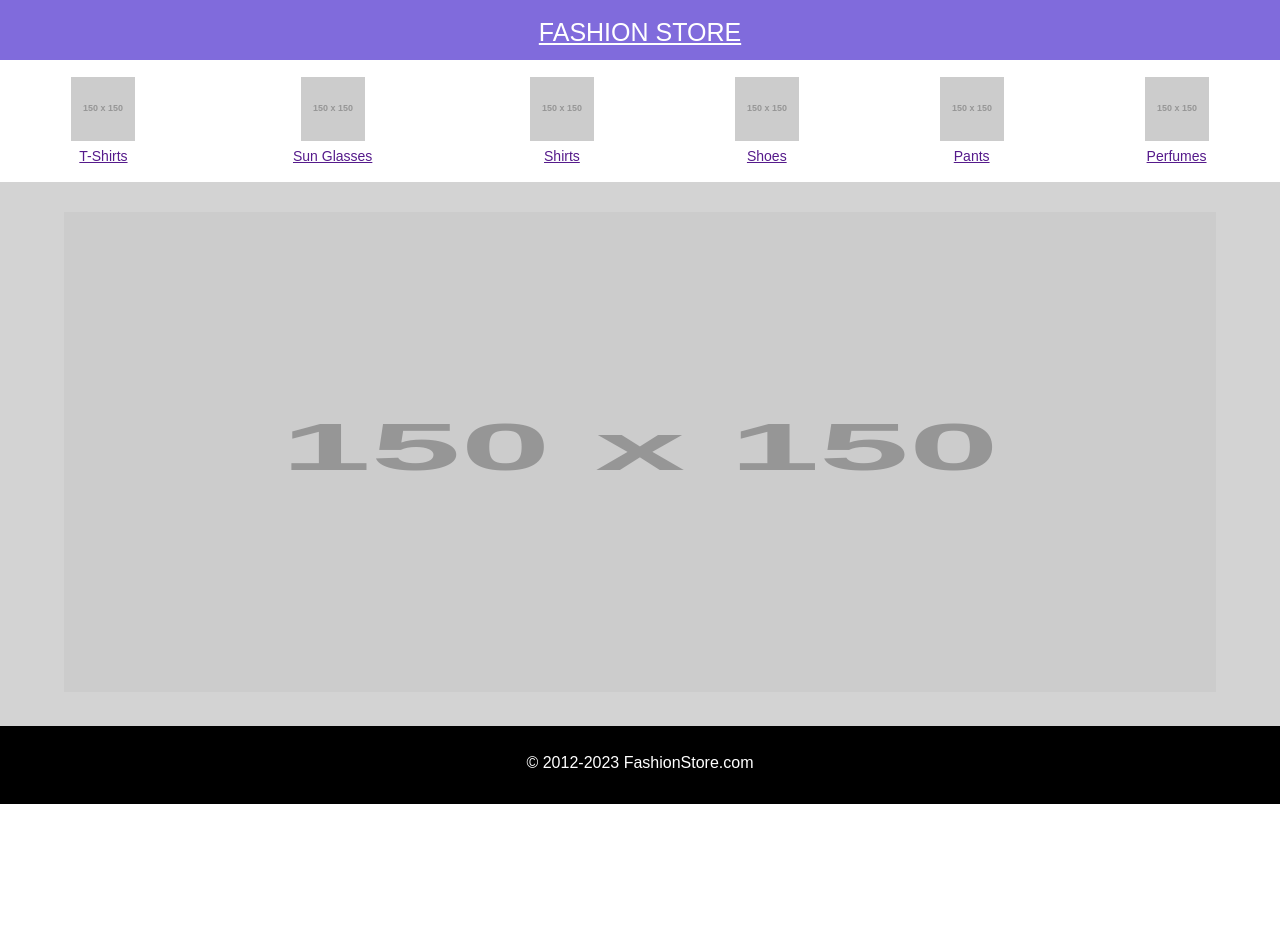
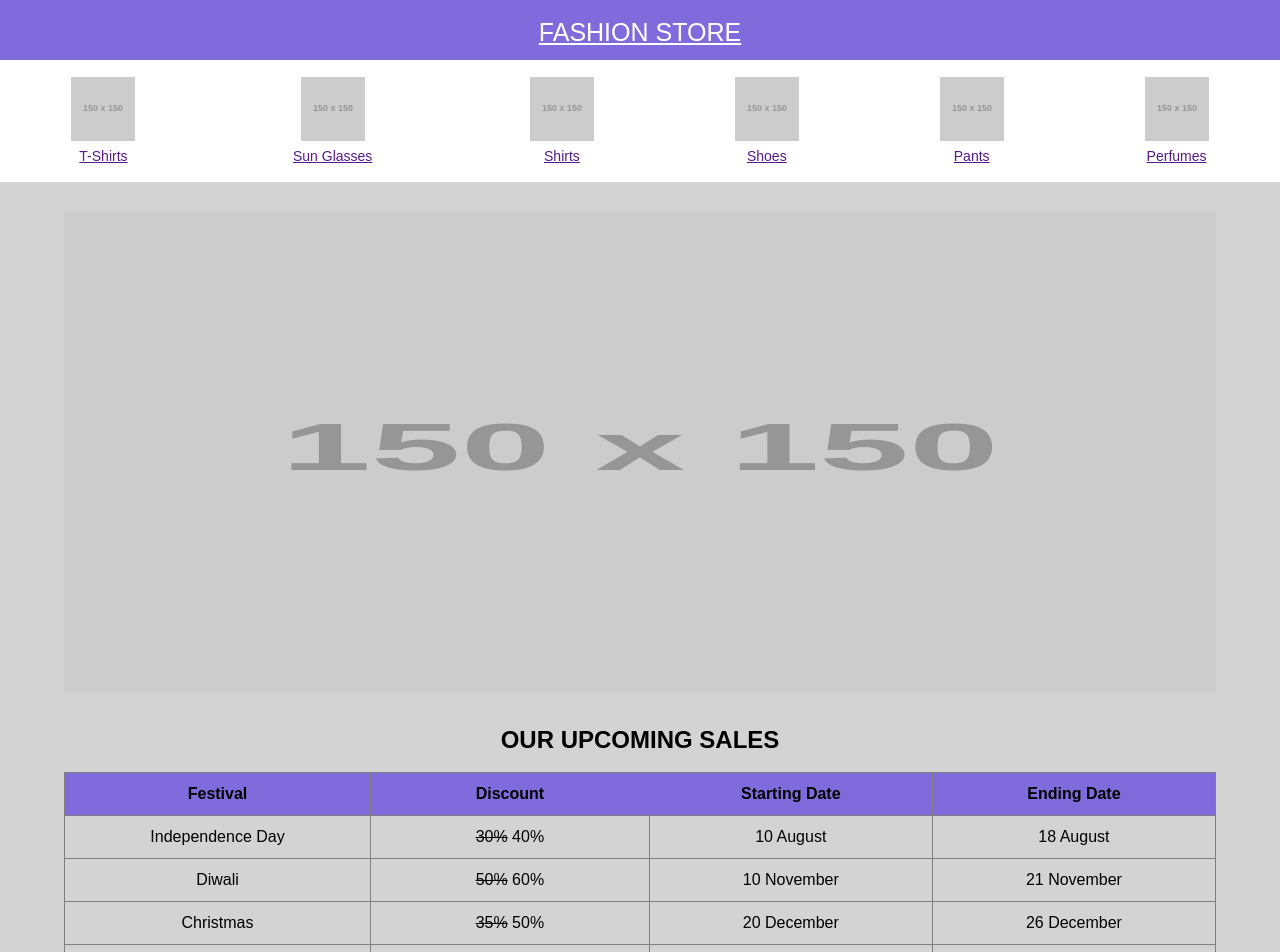
Before and after one commit to babunairofficial/Projects, a Vue app in the folder FashionStoreVue/: page / in a window 1280 px wide. Shown: the top 952 px of the page. Before the commit the page ends 804 px from the top, so only its background shows below. Built offline with nearby package versions, Linux system fonts and the light colour scheme.

Commit message:
fashion store - SalesTable

```diff
--- a/FashionStoreVue/src/App.vue
+++ b/FashionStoreVue/src/App.vue
@@ -5,6 +5,7 @@
     <main>
       <ItemsGrid />
       <ShoppingBanner />
+      <SalesTable />
     </main>
 
     <Footer/>
@@ -16,6 +17,7 @@ import Header from './components/Header.vue'
 import Footer from './components/Footer.vue'
 import ItemsGrid from './components/ItemsGrid.vue'
 import ShoppingBanner from './components/ShoppingBanner.vue';
+import SalesTable from './components/SalesTable.vue';
 
 
 
@@ -25,6 +27,7 @@ export default {
     Header,
     ItemsGrid,
     ShoppingBanner,
+    SalesTable,
     Footer
 
   }
--- a/FashionStoreVue/src/assets/style.css
+++ b/FashionStoreVue/src/assets/style.css
@@ -63,3 +63,16 @@ footer{
     width: 90vw;
     height: 60vh;
 }
+
+/*style sales table*/
+.Sales-table{
+    width: 90vw;
+    margin: auto;
+    border: 1px solid grey;
+    border-collapse: collapse;
+    padding: 12px;
+}
+
+.Sales-table-head{
+    background-color: #806BDC;
+}
--- a/FashionStoreVue/src/components/SalesTable.vue
+++ b/FashionStoreVue/src/components/SalesTable.vue
@@ -0,0 +1,42 @@
+<template>
+    <div class="Shopping-container">
+      <h2>OUR UPCOMING SALES</h2>
+      <br>
+      <table class="Sales-table">
+        <thead class="Sales-table-head">
+          <tr>
+            <th v-for="header in headers" :key="header" class="Sales-table">{{ header }}</th>
+          </tr>
+        </thead>
+        <tbody>
+          <tr v-for="sale in sales" :key="sale.festival">
+            <td v-for="(value, key) in sale" :key="key" class="Sales-table">
+              <template v-if="key === 'discount'">
+                <s>{{ value.original }}</s> {{ value.new }}
+              </template>
+              <template v-else>
+                {{ value }}
+              </template>
+            </td>
+          </tr>
+        </tbody>
+      </table>
+    </div>
+  </template>
+
+  <script>
+  export default {
+    name: 'SalesTable',
+    data() {
+      return {
+        headers: ['Festival', 'Discount', 'Starting Date', 'Ending Date'],
+        sales: [
+          { festival: 'Independence Day', discount: { original: '30%', new: '40%' }, startDate: '10 August', endDate: '18 August' },
+          { festival: 'Diwali', discount: { original: '50%', new: '60%' }, startDate: '10 November', endDate: '21 November' },
+          { festival: 'Christmas', discount: { original: '35%', new: '50%' }, startDate: '20 December', endDate: '26 December' },
+          { festival: 'New Year', discount: { original: '60%', new: '75%' }, startDate: '30 December', endDate: '6 January' }
+        ]
+      }
+    }
+  }
+  </script>
```
